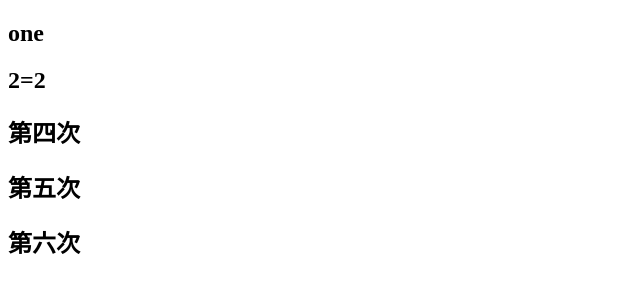
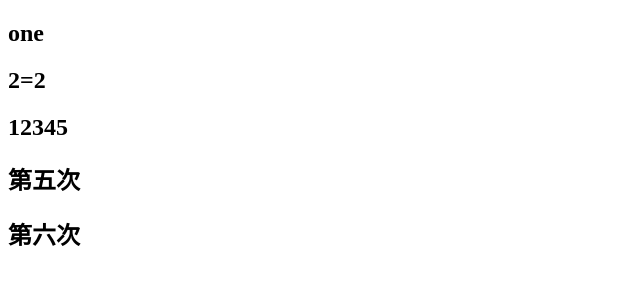
Before and after one commit to hzx1999-ai/hzc190415, a plain HTML site: page one.html in a window 1280 px wide. Shown: the whole page, without its empty margins (0-640 px from the left). Drawn offline with Linux system fonts and the light colour scheme.

Commit message:
第三次修改

```diff
--- a/one.html
+++ b/one.html
@@ -10,7 +10,7 @@
     <h2></h2>
     <h2>one</h2>
     <h2>2=2</h2>
-    <h2>第四次</h2>
+    <h2>12345</h2>
     <h2>第五次</h2>
     <h2>第六次</h2>
 </body>
```
